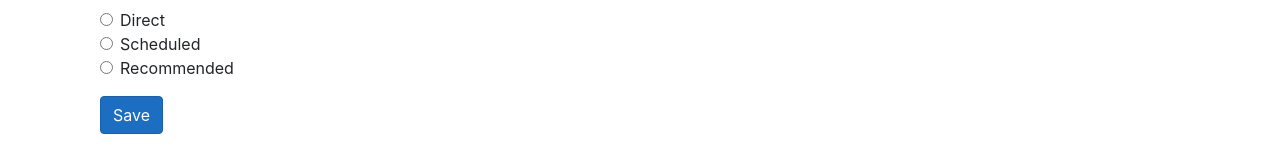
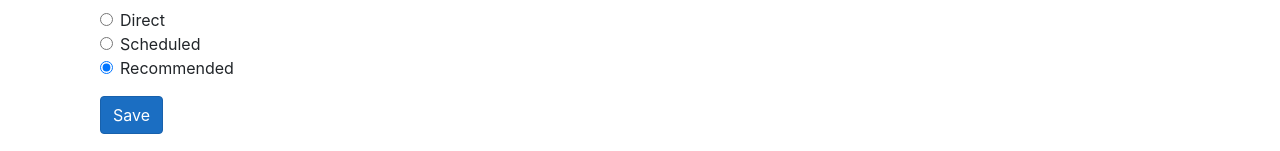
Before and after one commit to philipp-c-moser/ImportScheduler, an Angular app in the folder ImportScheduler/ClientApp/: page /ScheduleImport in a window 1280 px wide. Shown: the part 256-407 px from the top of the page. Built offline with nearby package versions, Linux system fonts and the light colour scheme.

Commit message:
Check "Recommended" Option per default.

```diff
--- a/ImportScheduler/ClientApp/src/app/components/schedule-import/schedule-import-form/schedule-import-form.component.html
+++ b/ImportScheduler/ClientApp/src/app/components/schedule-import/schedule-import-form/schedule-import-form.component.html
@@ -26,7 +26,7 @@
         </div>
 
         <div class="form-check">
-            <input type="radio" name="import-type" id="type-recommended" value="recommended" class="form-check-input" />
+            <input type="radio" name="import-type" id="type-recommended" value="recommended" class="form-check-input" checked />
             <label class="form-check-label" for="type-recommended">Recommended</label>
         </div>
 
```
